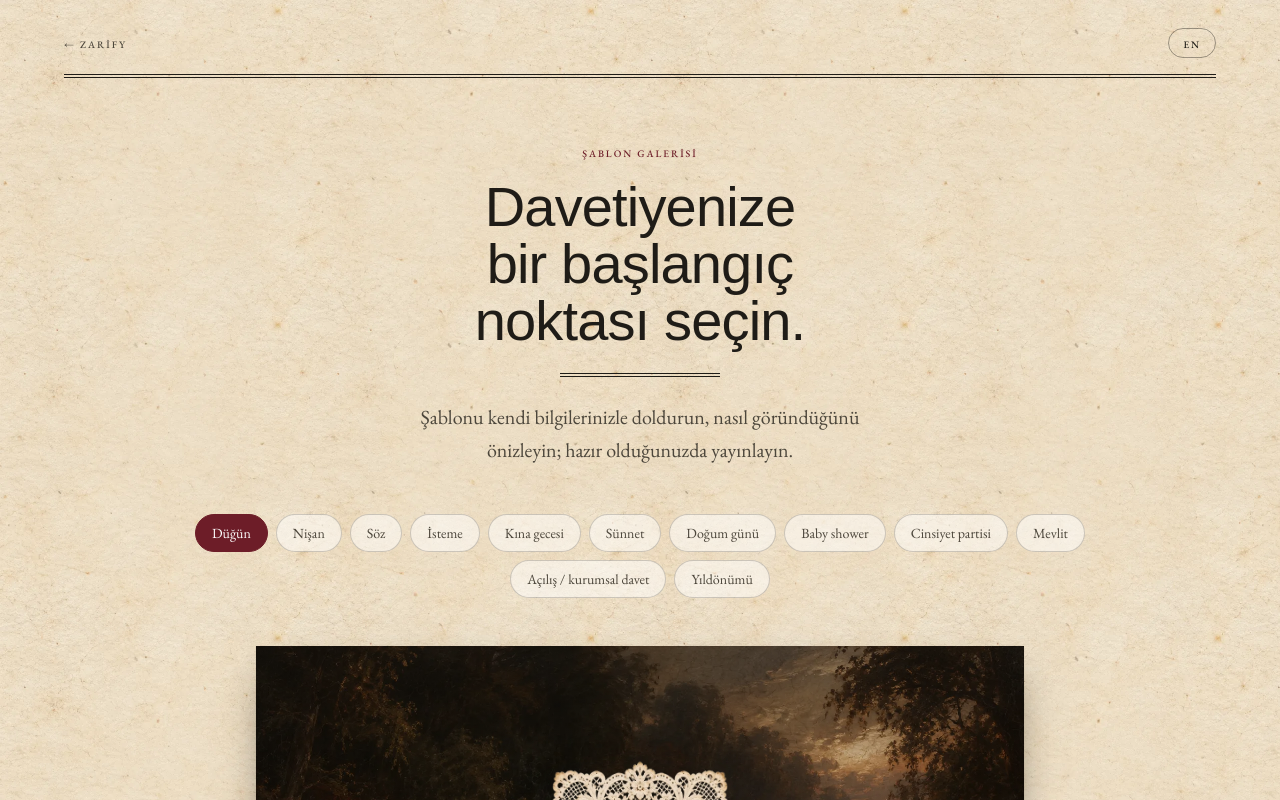
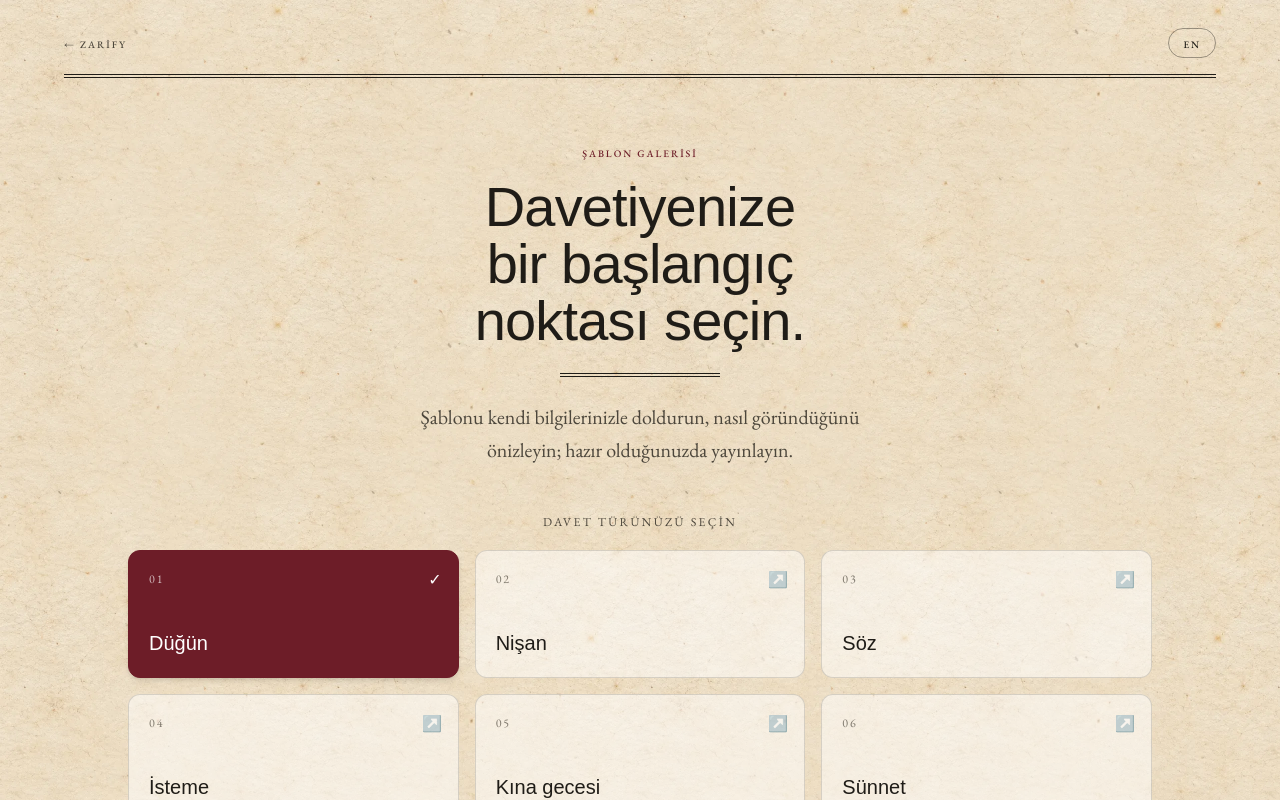
Before and after one commit to tugbakorkmazx/zarify, a Next.js app in the folder frontend/: page /sablonlar in a window 1280 px wide. Shown: the top 800 px of the page. Built offline with nearby package versions, Linux system fonts and the light colour scheme; no server answers; a web font is replaced by a local one.

Commit message:
design: replace category pills with spacious invitation category cards

```diff
--- a/frontend/src/components/templates/TemplateGalleryBody.tsx
+++ b/frontend/src/components/templates/TemplateGalleryBody.tsx
@@ -46,9 +46,13 @@ export function TemplateGalleryBody() {
 
         <nav
           aria-label="Davet kategorileri"
-          className="mx-auto mt-12 flex max-w-5xl flex-wrap justify-center gap-2"
+          className="mx-auto mt-12 max-w-5xl"
         >
-          {eventCategories.map((category) => {
+          <p className="mb-5 text-center font-body text-xs uppercase tracking-[0.2em] text-soot-soft">
+            Davet türünüzü seçin
+          </p>
+          <div className="grid grid-cols-2 gap-3 sm:grid-cols-3 sm:gap-4">
+            {eventCategories.map((category, index) => {
               const isSelected = selectedCategory === category.slug;
               return (
                 <button
@@ -59,16 +63,32 @@ export function TemplateGalleryBody() {
                     if (draft) saveDraft({ ...draft, eventType: category.slug });
                   }}
                   aria-pressed={isSelected}
-                className={`rounded-full border px-4 py-2 font-body text-sm transition-colors ${
+                  className={`group relative flex min-h-28 flex-col items-start justify-between rounded-xl border px-4 py-4 text-left transition-all duration-200 focus-visible:outline-2 focus-visible:outline-offset-2 focus-visible:outline-wine sm:min-h-32 sm:px-5 sm:py-5 ${
                     isSelected
-                    ? "border-wine bg-wine text-white"
-                    : "border-soot/20 bg-white/50 text-soot-soft hover:border-wine hover:text-wine"
+                      ? "border-wine bg-wine text-white shadow-md"
+                      : "border-soot/15 bg-white/50 text-soot hover:border-wine/70 hover:bg-white/80 hover:shadow-sm"
                   }`}
                 >
+                  <span className={`font-body text-xs tracking-[0.16em] ${
+                    isSelected ? "text-white/70" : "text-soot-soft/70"
+                  }`}>
+                    {String(index + 1).padStart(2, "0")}
+                  </span>
+                  <span className="mt-4 pr-4 font-display text-lg leading-snug sm:text-xl">
                     {category.name}
+                  </span>
+                  <span
+                    aria-hidden="true"
+                    className={`absolute right-4 top-4 text-base transition-transform group-hover:translate-x-0.5 ${
+                      isSelected ? "text-white" : "text-wine/50"
+                    }`}
+                  >
+                    {isSelected ? "✓" : "↗"}
+                  </span>
                 </button>
               );
             })}
+          </div>
         </nav>
 
         <div className="mx-auto mt-12 grid max-w-3xl gap-8">
```
Lines whose indentation alone changed are shown as unchanged.
